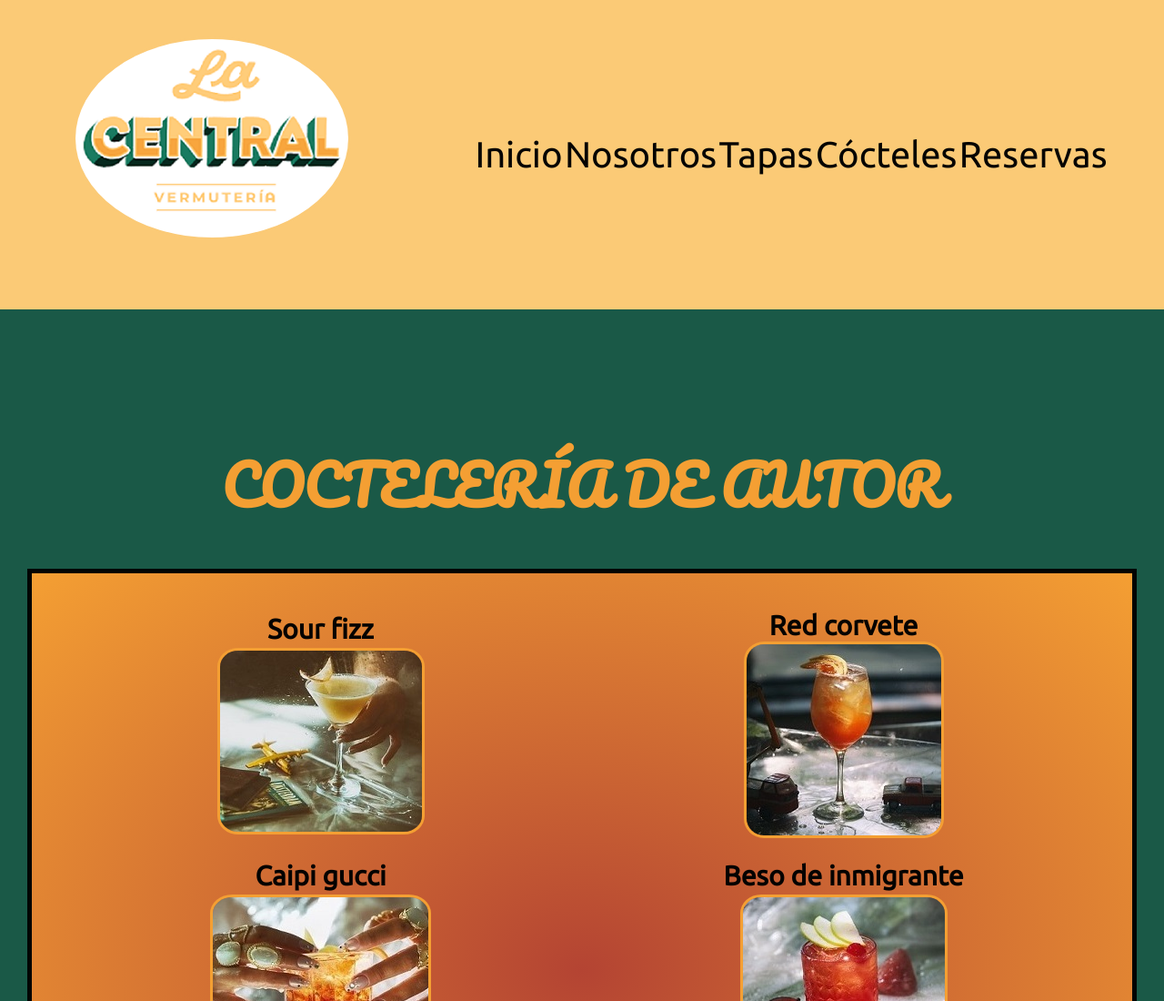
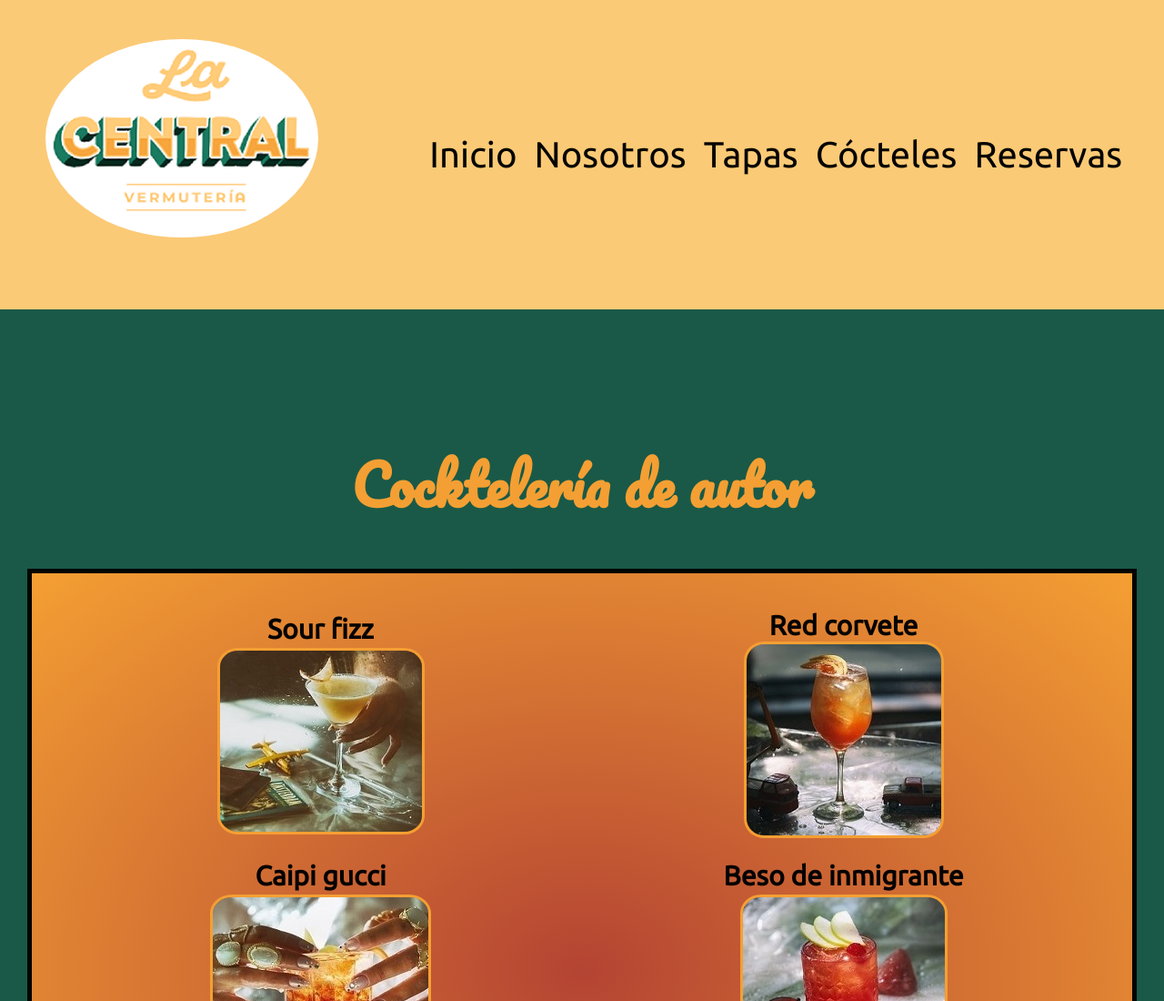
Before and after one commit to Emiliano-Guerra/Lacentral, a website: page pages/bebidas.html in a window 1280 px wide. Shown: the top 1100 px of the page at 91% size. Drawn offline with Linux system fonts and the light colour scheme; a web font is replaced by a local one.

Commit message:
Arreglando header

```diff
--- a/pages/bebidas.html
+++ b/pages/bebidas.html
@@ -42,7 +42,7 @@
     <main>
         <section>
             <div class="title">
-                <h1>COCTELERÍA DE AUTOR</h1>
+                <h1>Cocktelería de autor</h1>
             </div>
             <div class="grillabebidas">
                 <div class="cocktail">
--- a/scss/_header.scss
+++ b/scss/_header.scss
@@ -14,7 +14,7 @@ header {
         }
     }
     .lista{
-        width: 700px;
+        width: 800px;
         display: flex;
         justify-content: space-evenly;
         align-items: center;
```
Also changed, not shown: pages/nosotros.html (+1 -1 lines), pages/tapas.html (+1 -1 lines), css/style.css.
